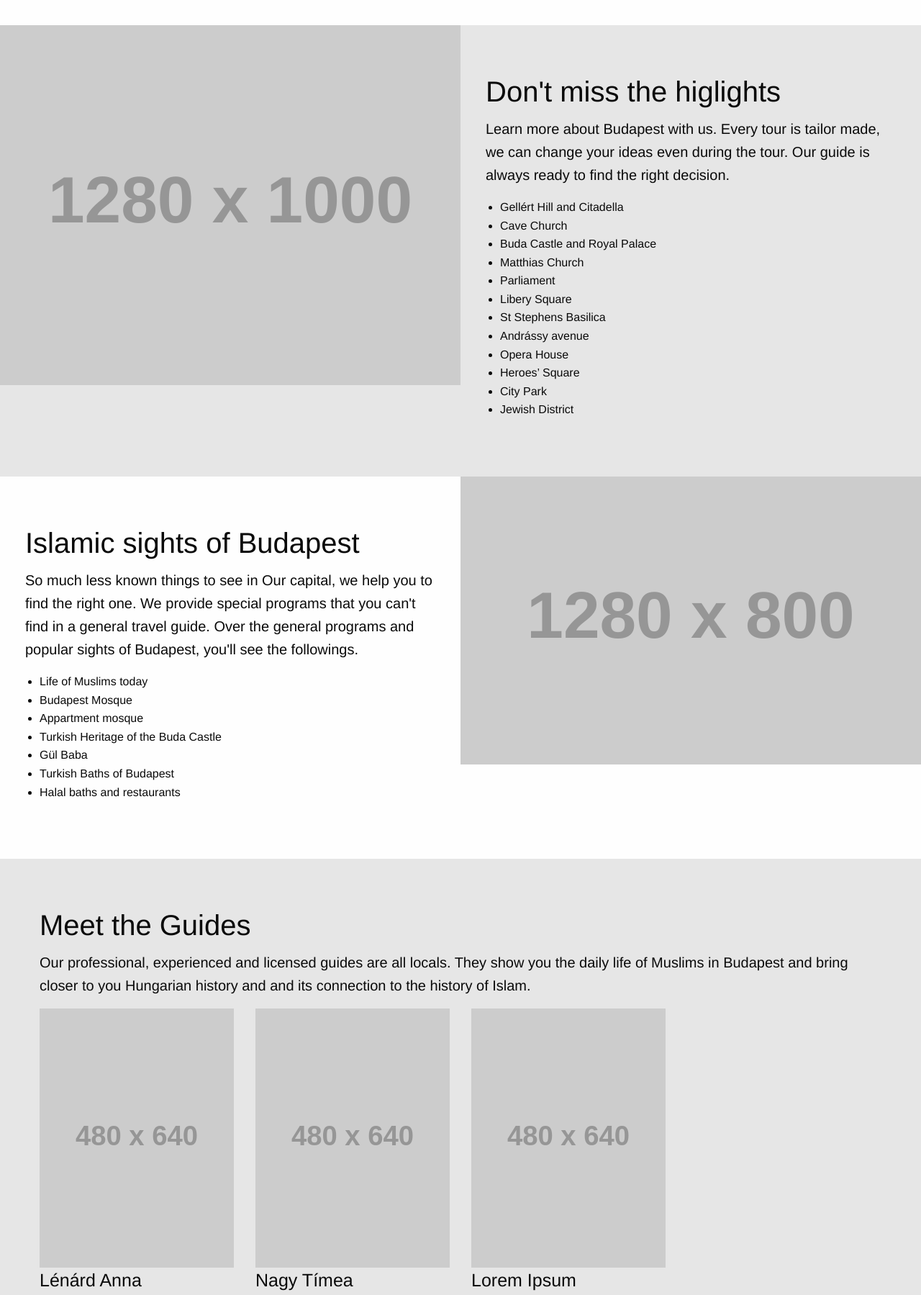
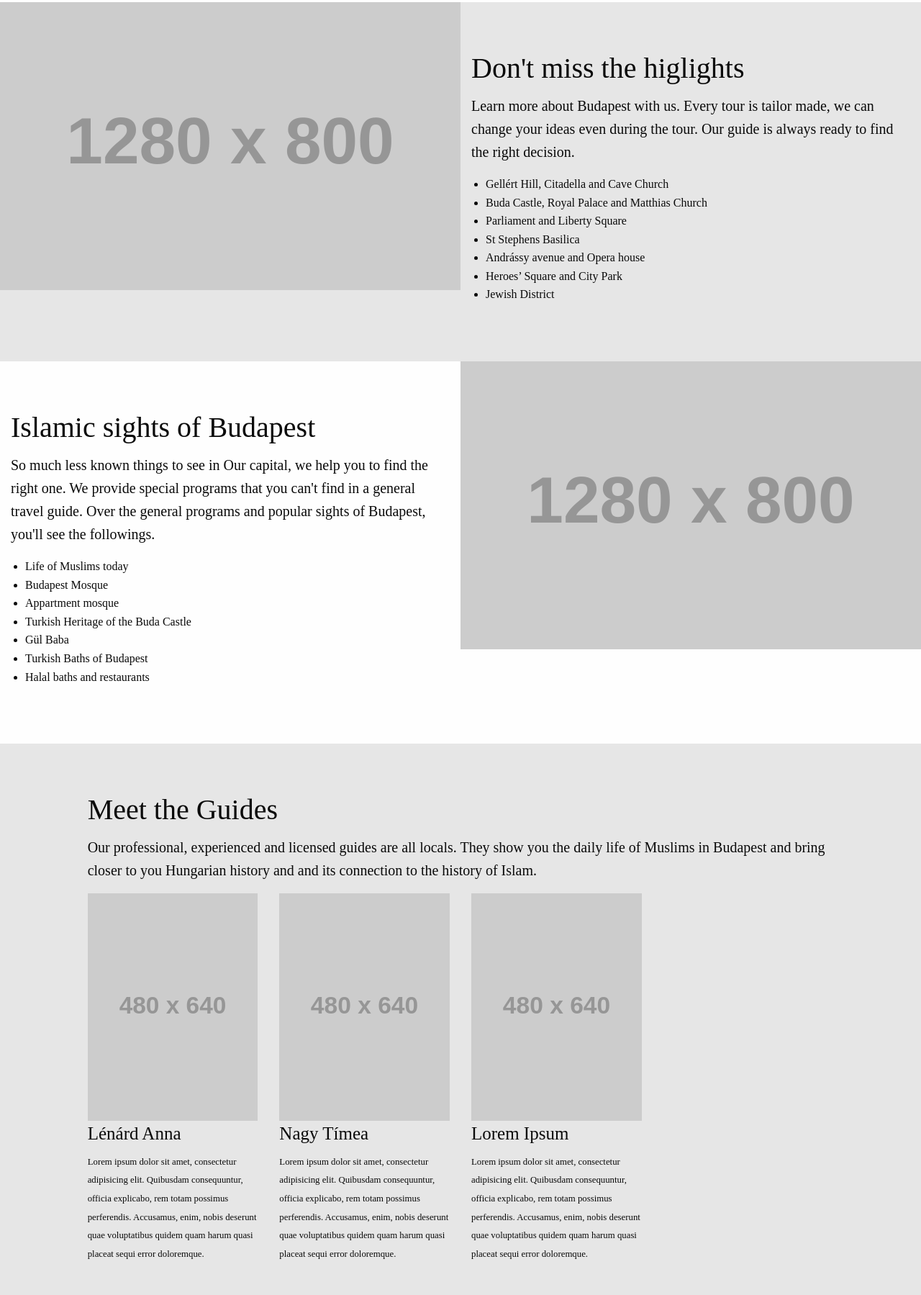
Before and after one commit to ceto/hbp, a plain HTML site: page index.html in a window 1280 px wide. Shown: the part 761-2560 px from the top of the page at 72% size. Drawn offline with Linux system fonts and the light colour scheme; placeholder pictures from the web are drawn by us; a web font is replaced by a local one.

Commit message:
Update 2018-01-05T11:39:19.935Z

```diff
--- a/index.html
+++ b/index.html
@@ -28,7 +28,7 @@
     </section><section class="ps">
         <div class="grid-container">
             <div class="grid-x grid-margin-x align-center">
-                <div class="large-8 cell">
+                <div class="large-10 cell">
                     <h1>In between friends</h1>
                     <p class="lead">
                         You might think there are so few Muslims in this beautiful Eastern-European capital, that you can not find a mosque to pray and a restaurant to eat halal meat? You are wrong, you can!
@@ -48,7 +48,7 @@
         <div class="grid-container full">
             <div class="grid-x">
                 <div class="tablet-4 large-6 cell">
-                    <img src="http://placehold.it/1280x1000" alt="">
+                    <img src="http://placehold.it/1280x800" alt="">
                 </div>
                 <div class="tablet-8 large-6 cell">
                     <div class="grid-container half">
@@ -60,17 +60,12 @@
                                         Learn more about Budapest with us. Every tour is tailor made, we can change your ideas even during the tour. Our guide is always ready to find the right decision.
                                     </p>
                                     <ul>
-                                        <li>Gellért Hill and Citadella</li>
-                                        <li>Cave Church</li>
-                                        <li>Buda Castle and Royal Palace</li>
-                                        <li>Matthias Church</li>
-                                        <li>Parliament </li>
-                                        <li>Libery Square</li>
+                                        <li>Gellért Hill, Citadella and Cave Church</li>
+                                        <li>Buda Castle, Royal Palace and Matthias Church</li>
+                                        <li>Parliament and Liberty Square</li>
                                         <li>St Stephens Basilica</li>
-                                        <li>Andrássy avenue</li>
-                                        <li>Opera House</li>
-                                        <li>Heroes’ Square</li>
-                                        <li>City Park</li>
+                                        <li>Andrássy avenue and Opera house</li>
+                                        <li>Heroes’ Square and City Park</li>
                                         <li>Jewish District</li>
                                     </ul>
                                 </div>
@@ -115,8 +110,8 @@
     </section>
     <section class="ps ps--light">
         <div class="grid-container">
-            <div class="grid-x grid-margin-x">
-                <div class="cell">
+            <div class="grid-x grid-margin-x align-center">
+                <div class="large-10 cell">
                     <h2>Meet the Guides</h2>
                     <p class="lead">
                         Our professional, experienced and licensed guides are all locals. They show you the daily life of Muslims in Budapest and bring closer to you Hungarian history and and its connection to the history of Islam.
```
Also changed, not shown: assets/css/app.css.
